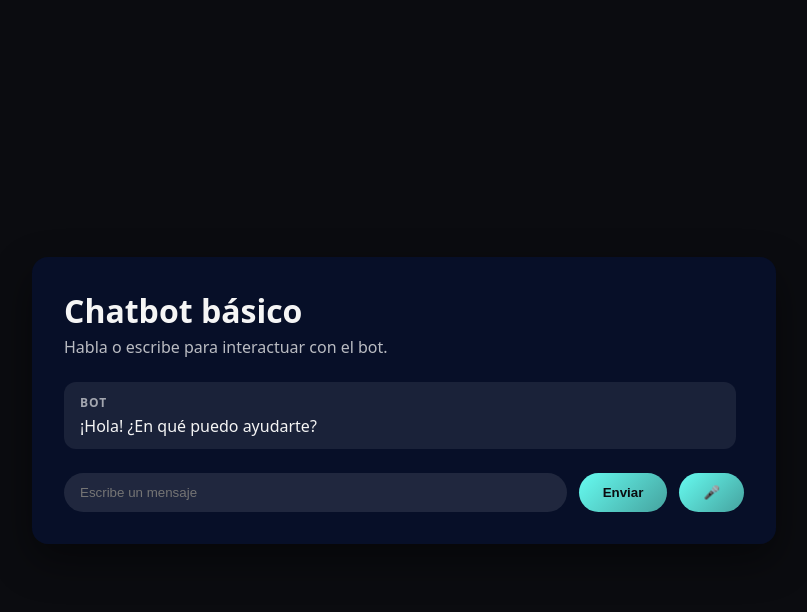
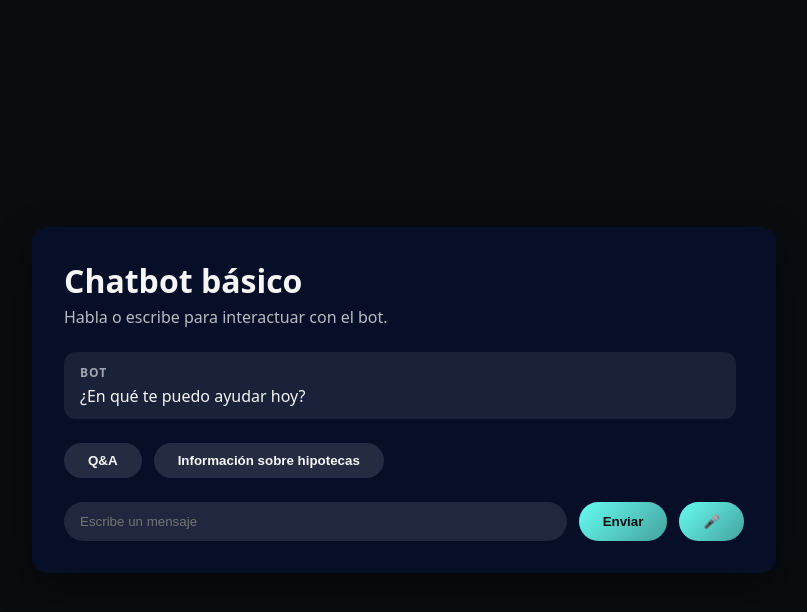
Before and after one commit to ArturoFdezG/Mavericks_Challenge2, a Flask app: page / in a window 1280 px wide. Shown: the top 612 px of the page, without its empty margins (236-1043 px from the left). Run offline with Flask 3, Linux system fonts and the light colour scheme.

Commit message:
Add quick action buttons and updated greeting

```diff
--- a/src/static/script.js
+++ b/src/static/script.js
@@ -3,6 +3,7 @@ const messageInput = document.getElementById("message");
 const chatContainer = document.getElementById("chat");
 const template = document.getElementById("message-template");
 const micButton = document.getElementById("mic-button");
+const optionButtons = document.querySelectorAll(".option-button");
 
 const synth = window.speechSynthesis;
 const SpeechRecognition =
@@ -58,6 +59,38 @@ form.addEventListener("submit", (event) => {
   }, 450);
 });
 
+optionButtons.forEach((button) => {
+  button.addEventListener("click", () => {
+    const option = button.dataset.option;
+    if (!option) return;
+
+    let userMessage = "";
+    let botResponse = "";
+
+    switch (option) {
+      case "qa":
+        userMessage = "Quiero hacer una consulta de Q&A";
+        botResponse =
+          "Perfecto, cuéntame tu pregunta y buscaré la mejor respuesta disponible.";
+        break;
+      case "mortgage":
+        userMessage = "Necesito información sobre hipotecas";
+        botResponse =
+          "Claro, puedo ayudarte con información sobre hipotecas, cálculos y requisitos.";
+        break;
+      default:
+        return;
+    }
+
+    addMessage("Tú", userMessage);
+
+    setTimeout(() => {
+      addMessage("Bot", botResponse);
+      speak(botResponse);
+    }, 250);
+  });
+});
+
 function addMessage(author, text) {
   const fragment = template.content.cloneNode(true);
   fragment.querySelector(".author").textContent = author;
@@ -74,4 +107,4 @@ function speak(text) {
   synth.speak(utterance);
 }
 
-addMessage("Bot", "¡Hola! ¿En qué puedo ayudarte?");
+addMessage("Bot", "¿En qué te puedo ayudar hoy?");
--- a/src/static/style.css
+++ b/src/static/style.css
@@ -41,6 +41,29 @@ header p {
   max-height: 50vh;
   overflow-y: auto;
   padding-right: 0.5rem;
+}
+
+.options {
+  display: flex;
+  flex-wrap: wrap;
+  gap: 0.75rem;
+}
+
+.option-button {
+  border: none;
+  border-radius: 999px;
+  padding: 0.65rem 1.5rem;
+  font-weight: 600;
+  cursor: pointer;
+  background: rgba(255, 255, 255, 0.12);
+  color: inherit;
+  transition: transform 0.15s ease, background 0.15s ease;
+}
+
+.option-button:hover,
+.option-button:focus {
+  transform: translateY(-2px);
+  background: rgba(255, 255, 255, 0.2);
 }
 
 .message {
--- a/src/templates/index.html
+++ b/src/templates/index.html
@@ -14,6 +14,19 @@
       </header>
 
       <section id="chat" aria-live="polite"></section>
+
+      <div class="options" role="group" aria-label="Acciones rápidas">
+        <button type="button" class="option-button" data-option="qa">
+          Q&amp;A
+        </button>
+        <button
+          type="button"
+          class="option-button"
+          data-option="mortgage"
+        >
+          Información sobre hipotecas
+        </button>
+      </div>
 
       <form id="chat-form">
         <label class="sr-only" for="message">Escribe tu mensaje</label>
```
